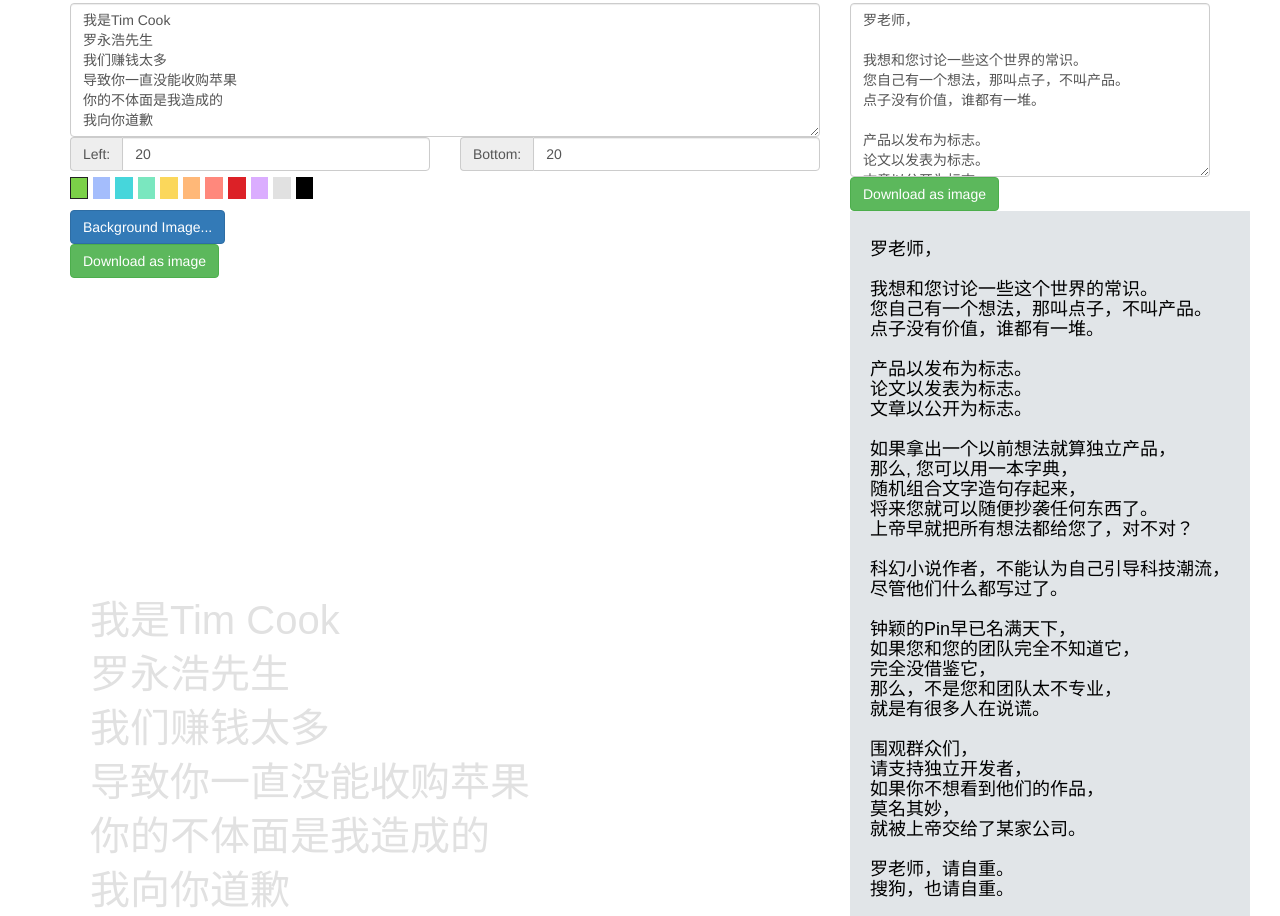
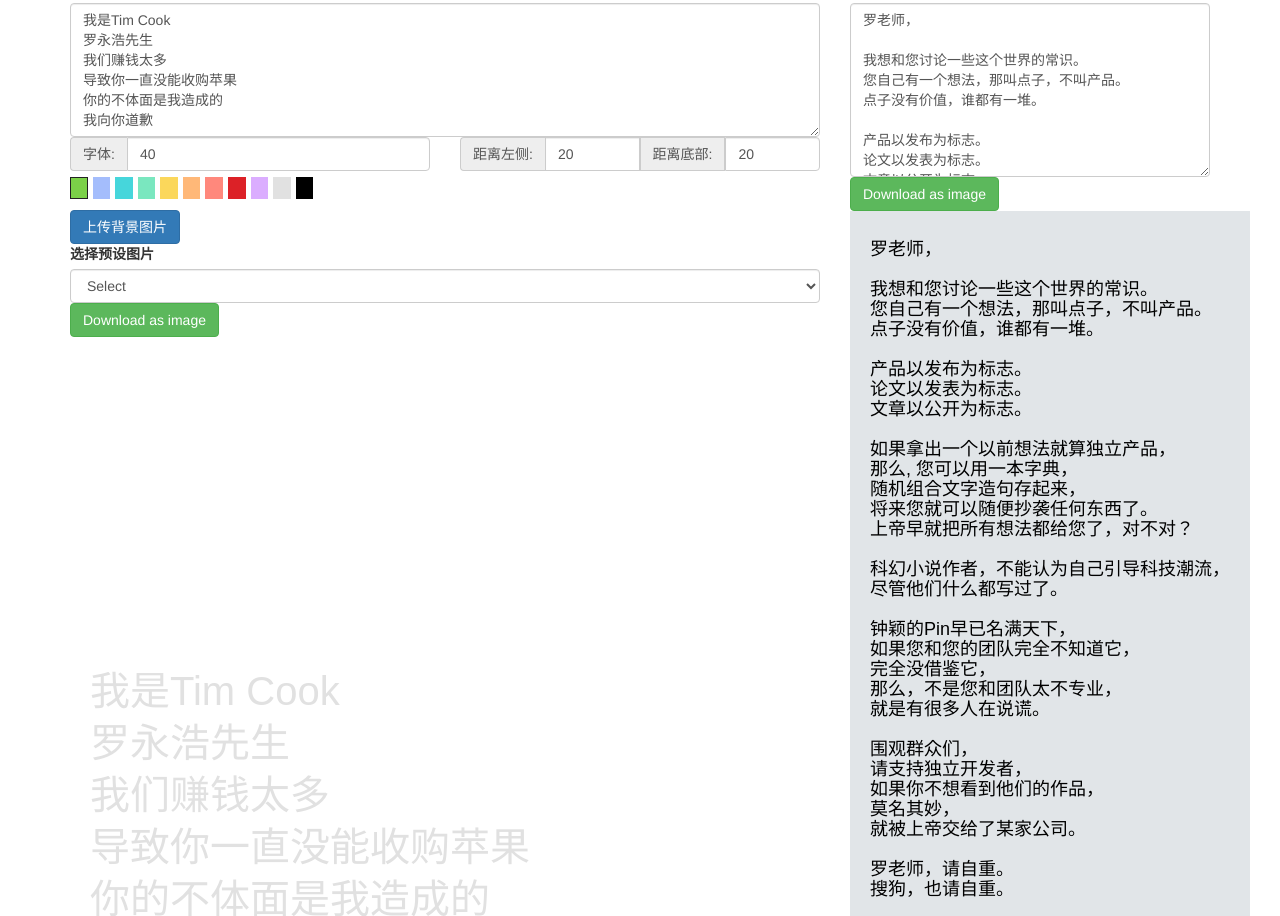
Before and after one commit to nothappyatall/nothappyatall.github.io, a plain HTML site: page index.html in a window 1280 px wide. Shown: the part 348-1264 px from the top of the page. Drawn offline with Linux system fonts and the light colour scheme.

Commit message:
select images

```diff
--- a/index.html
+++ b/index.html
@@ -78,15 +78,19 @@
   <div class="col-lg-6">
     <div class="input-group">
       <span class="input-group-addon">
-      Left:
+      字体:
       </span>
-      <input id="maintextleft" type="text" class="form-control" aria-label="Text input with checkbox" value="20">
+      <input id="fontsize" type="text" class="form-control" aria-label="Text input with checkbox" value="40">
     </div>
   </div>
   <div class="col-lg-6">
     <div class="input-group">
       <span class="input-group-addon">
-      Bottom:
+      距离左侧:
+      </span>
+      <input id="maintextleft" type="text" class="form-control" aria-label="Text input with checkbox" value="20">
+      <span class="input-group-addon">
+      距离底部:
       </span>
       <input id="maintextbottom" type="text" class="form-control" aria-label="Text input with radio button" value="20">
     </div>
@@ -109,11 +113,21 @@
                </select>
               <div style="position:relative;">
                 <a class='btn btn-primary' href='javascript:;'>
-                  Background Image...
+                 上传背景图片
                   <input type="file" id="inputimage" style='position:absolute;z-index:2;top:0;left:0;filter: alpha(opacity=0);-ms-filter:"progid:DXImageTransform.Microsoft.Alpha(Opacity=0)";opacity:0;background-color:transparent;color:transparent;' name="file_source" size="40" >
                 </a>
                 &nbsp;
                 <span class='label label-info' id="upload-file-info"></span>
+              </div>
+              <div>
+      <label for="sel1">选择预设图片</label>
+      <select class="form-control" id="selectbgimg">
+        <option value="">Select</option>
+        <option value="timcook">Tim Cook</option>
+        <option value="trump">Trump</option>
+        <option value="github">Github</option>
+        <option value="developer">程序员</option>
+      </select>
               </div>
               <div>
                 <a type="button" id="download1" href="#" class="btn btn-success" >Download as image</a>
--- a/js/render.js
+++ b/js/render.js
@@ -17,6 +17,7 @@ function initbind(){
     $("#apologytext").keyup(setText);
     $("#maintextbottom").keyup(setTextPos);
     $("#maintextleft").keyup(setTextPos);
+    $("#fontsize").keyup(setFontSize);
 
     $("#memotext").keyup(setMemoText);
     $(".colorpicker").on('change', changecolor);
@@ -26,9 +27,9 @@ function initbind(){
     $("#download2").click(function(){
       downloadCanvas(this, 'memo_canvas', 'imgmemo.jpg');
     });
+    $('#selectbgimg').on('change', selectbgimg);
 }
 function changecolor(e){
-  console.log($(this).val());
   fontcolor=$(this).val();
   render();
 }
@@ -64,8 +65,9 @@ function renderFooter(ctx){
 
 function renderText(ctx){
   var textarr= apologytext.split(/\n|\r/);
-  ctx.font = '40px arial, sans-serif';
-  var lineheight=54;
+  var fontsize = $("#fontsize").val()+"px";
+  ctx.font = fontsize + ' arial, sans-serif';
+  var lineheight=$("#fontsize").val()*1.3;
 
   var left= $("#maintextleft").val();;
   var top = ctx.canvas.height - $("#maintextbottom").val()-footerheight;
@@ -87,7 +89,7 @@ function render(){
 
   if(imagefile != ""){
     var img = new Image;
-    if (typeof imagefile == "string" && imagefile.indexOf("http")==0)
+    if (typeof imagefile == "string" && imagefile.trim() !="")
       img.src = imagefile;
     else
       img.src = URL.createObjectURL(imagefile);
@@ -129,10 +131,19 @@ function setbackgroundimg(e){
   $("#upload-file-info").html($(this).val());
   render();
 }
+function selectbgimg(e){
+  var name=$('#selectbgimg').val();
+  if(name!=""){
+    imagefile ="/img/"+name+".jpg";
+    render();
+  }
+}
+function setFontSize(e){
+  render();
+}
 
 function setTextPos(e){
   render();
-
 }
 
 function setText(e){
```
Also changed, not shown: img/developer.jpg (added), img/github.jpg (added), img/timcook.jpg (added), img/trump.jpg (added).
